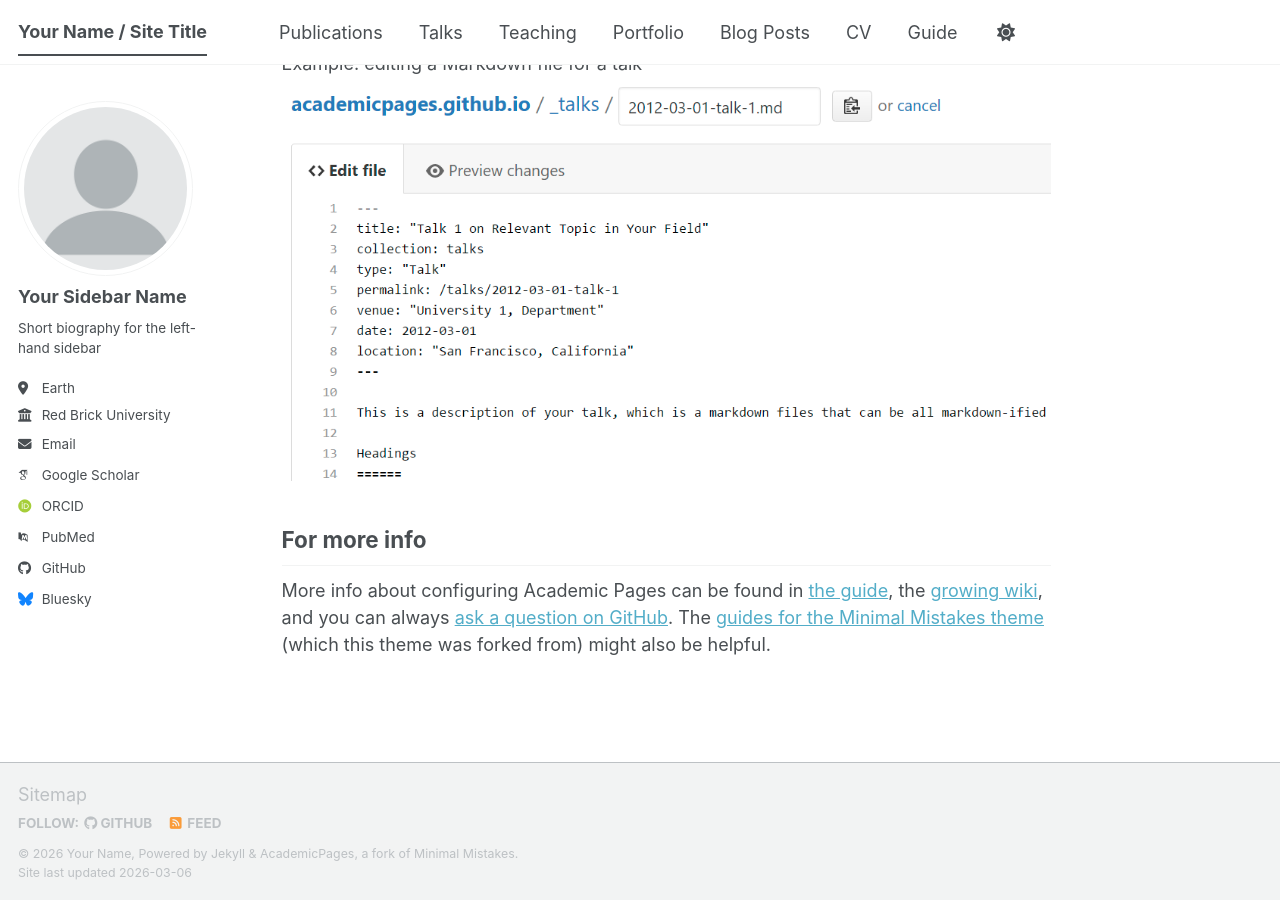
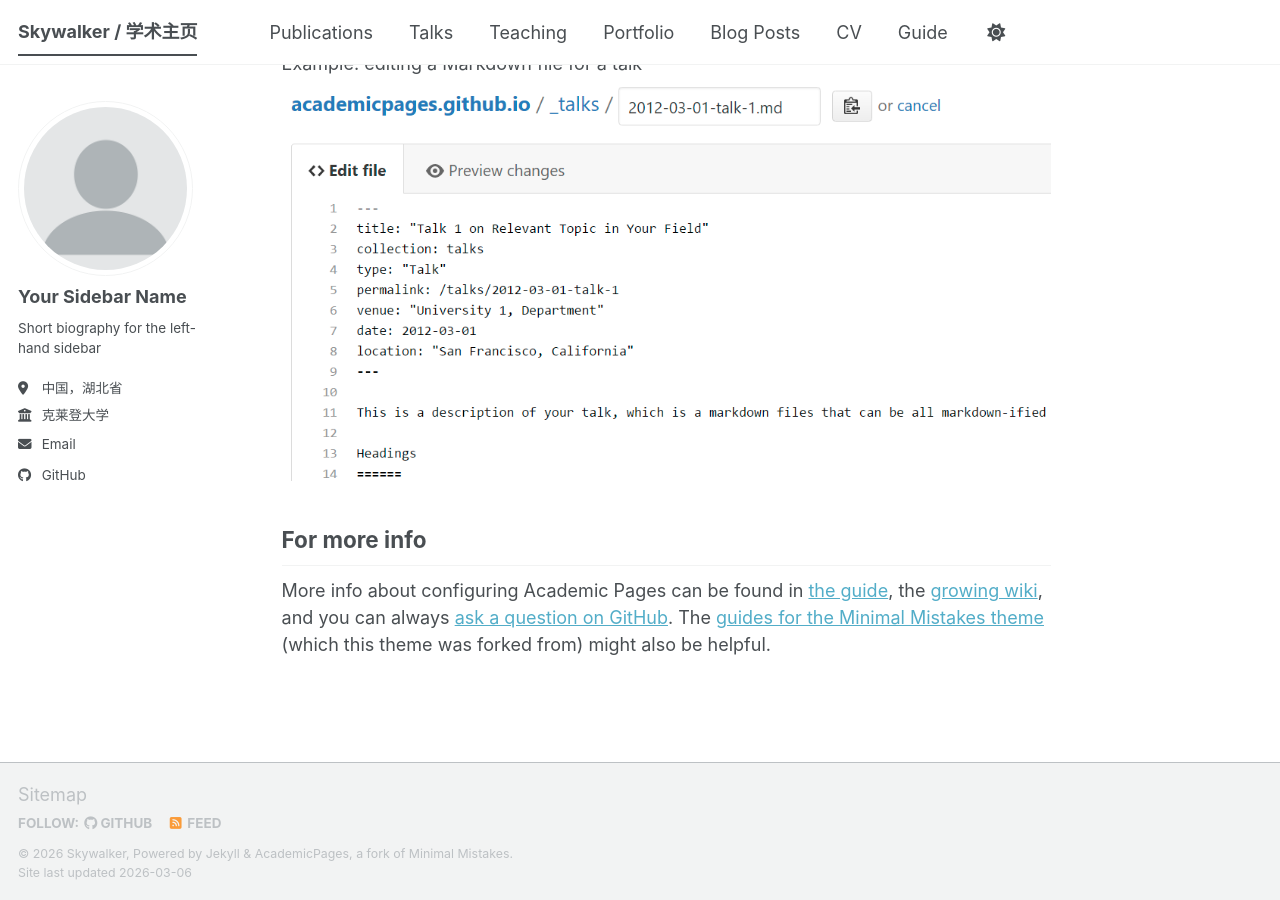
Before and after one commit to cn-skywalker/cn-skywalker.github.io, a Jekyll site: the page built from _pages/about.md, in a window 1280 px wide and 900 px high, scrolled down 2720 px. Built offline with Jekyll 4.4.1, drawn with Linux system fonts in a browser that asks for light colours; some web fonts are replaced; a script bundle is joined from its source files by our own code; library files that are not in the unit come from our copies.

Commit message:
Update the config

```diff
--- a/_config.yml
+++ b/_config.yml
@@ -9,14 +9,14 @@
 # Basic Site Settings
 locale                   : "en-US"
 site_theme               : "default" # The available themes options are "default", "air", "sunrise", "mint", "dirt" and "contrast"
-title                    : "Your Name / Site Title"
+title                    : "Skywalker / 学术主页"
 title_separator          : "-"
-name                     : &name "Your Name"
-description              : &description "Your Name's academic portfolio"   # Update this with a general description of your site, this is the default if not overridden by a page
-url                      : https://academicpages.github.io # The base hostname & protocol for your site e.g. "https://[your GitHub username].github.io",
+name                     : &name "Skywalker"
+description              : &description "计算物理博士在读"   # Update this with a general description of your site, this is the default if not overridden by a page
+url                      : https://cn-skywalker.github.io # The base hostname & protocol for your site e.g. "https://[your GitHub username].github.io",
                                                            # or if you already have some other page hosted on Github then use "https://[your GitHub username].github.io/[Your Repo Name]"
 baseurl                  : "" # the subpath of your site, e.g. "/blog"
-repository               : "academicpages/academicpages.github.io"
+repository               : "cn-skywalker/cn-skywalker.github.io"
 
 # Site Author - The following control what appear as part of the author content on the side bar.
 #               If a field is blank the icon and link will not appear, otherwise it will be shown.
@@ -27,21 +27,21 @@
   name             : "Your Sidebar Name"
   pronouns         : # example: "she/her"
   bio              : "Short biography for the left-hand sidebar"
-  location         : "Earth"
-  employer         : "Red Brick University"
+  location         : "中国，湖北省"
+  employer         : "克莱登大学"
   uri              : # URL
-  email            : "none@example.org"
+  email            : "m21182703@nue.edu.cn"
 
   # Academic websites
   academia         : # URL
   arxiv            : # URL - Update with the correct link to your profile
-  googlescholar    : "https://scholar.google.com/citations?user=PS_CX0AAAAAJ"
+  googlescholar    : # URL
   inspire-hep      : # URL
   impactstory      : # URL
-  orcid            : "https://orcid.org/yourorcidurl"
+  orcid            : # URL
   semantic         : # URL
   ssrn             : # URL
-  pubmed           : "https://www.ncbi.nlm.nih.gov/pubmed/?term=john+snow"
+  pubmed           : # URL
   researchgate     : # URL
   scopus           : # URL
   zotero           : # URL
@@ -51,13 +51,13 @@
   bitbucket        : # Username - Update with your username on the site
   codepen          : # Username
   dribbble         : # Username
-  github           : "academicpages"
+  github           : "https://github.com/cn-skywalker"
   kaggle           : # Username
   stackoverflow    : # User number or user number and name (i.e., use "1" or "1/jeff-atwood")
 
   # Social media
   artstation       : # Username
-  bluesky          : "bsky.app" # Replace this with you Bluesky username
+  bluesky          : # Replace this with you Bluesky username
   facebook         : # Username
   flickr           : # Username
   foursquare       : # Username
```
